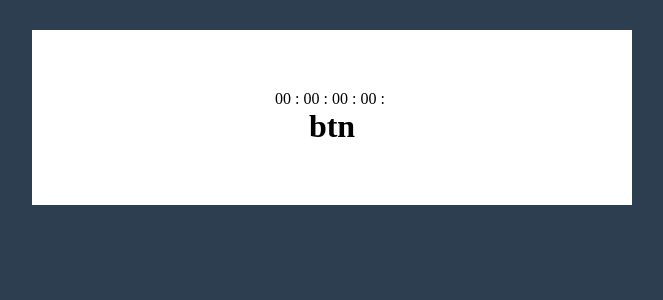
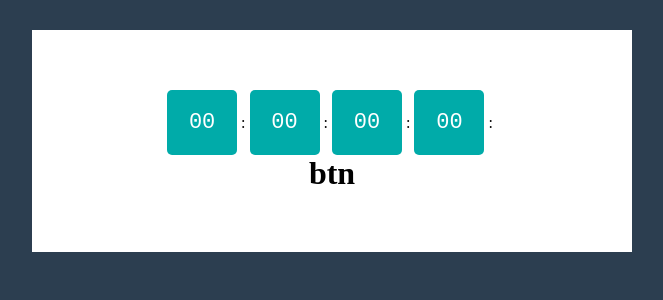
Before and after one commit to Rittik-kumar/stopwatch, a React (Create React App) app: page / in a window 1280 px wide. Shown: the top 300 px of the page, without its empty margins (308-971 px from the left). Built offline with nearby package versions, Linux system fonts and the light colour scheme.

Commit message:
css to time in display component

```diff
--- a/src/App.css
+++ b/src/App.css
@@ -27,3 +27,14 @@ body{
   padding: 60px;
   text-align: center;
 }
+
+.stopwatch span{
+  background: #00aba9;
+  color: #fff;
+  display: inline-block;
+  font-family: monospace;
+  font-size: 22px;
+  padding: 20px;
+  border-radius: 5px;
+  width: 70px;
+}
```
